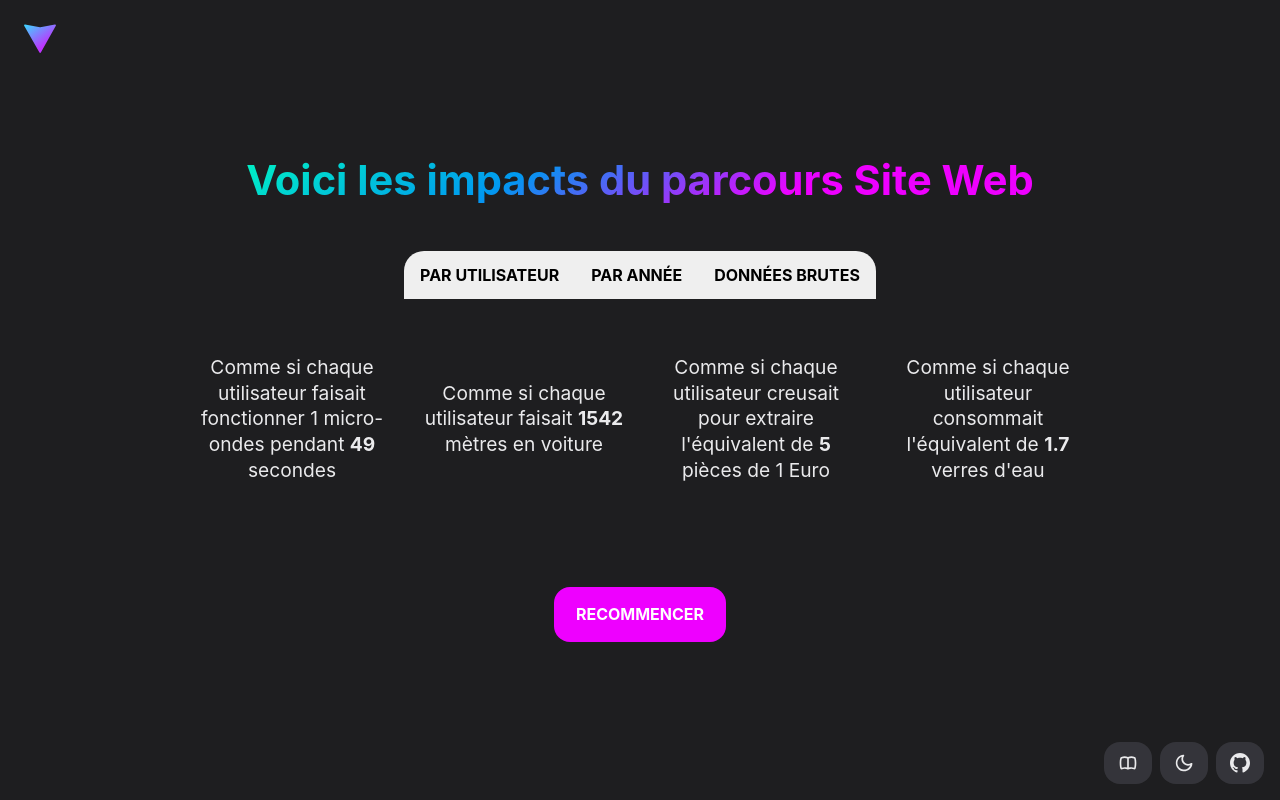
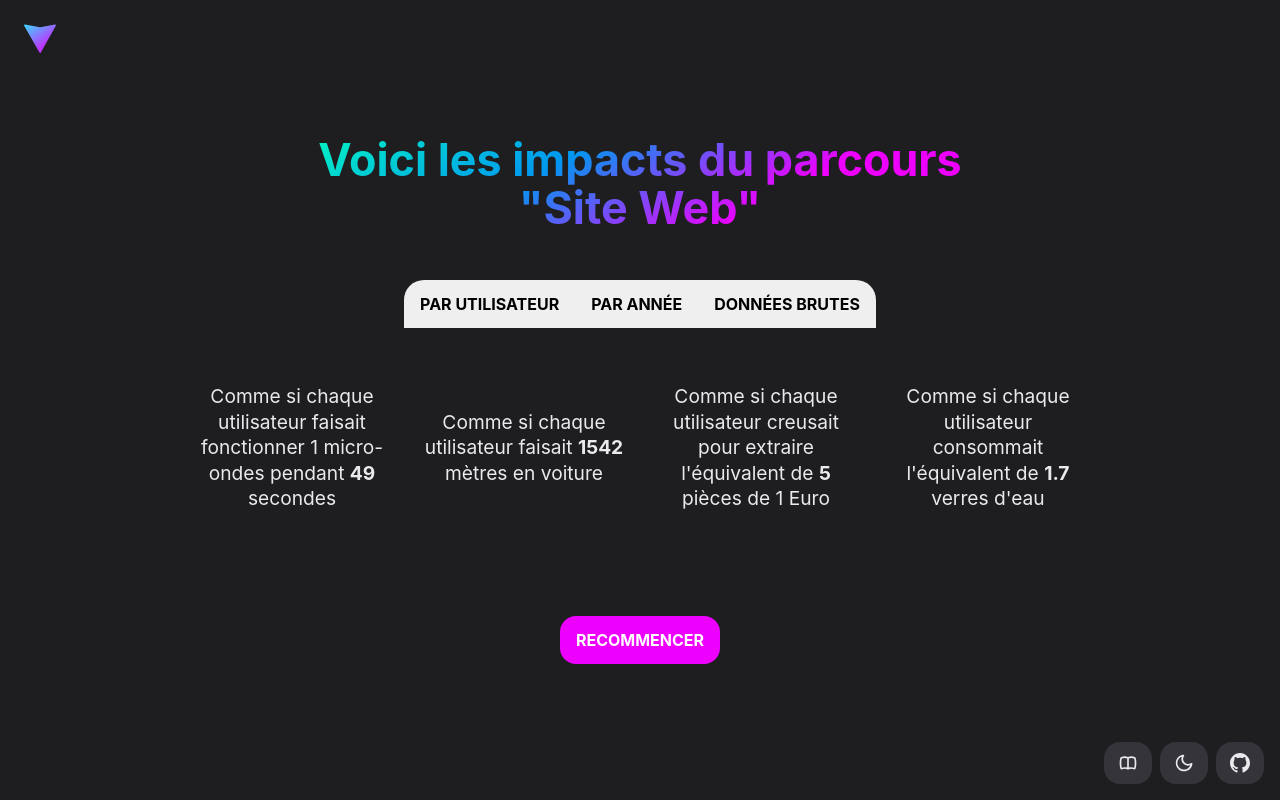
Before and after one commit to adrienloup/lcc, a React (Vite) app: page /lcc/resultat in a window 1280 px wide. Built offline with nearby package versions, Linux system fonts and the light colour scheme.

Commit message:
Add result page

```diff
--- a/src/pages/Result/Result.scss
+++ b/src/pages/Result/Result.scss
@@ -1,13 +1,14 @@
 .result {
 
   .title {
-    line-height: 2.8rem;
-    font-size: 2.6rem;
+    text-align: center;
+    line-height: 3rem;
+    font-size: 2.8rem;
   }
 
   .button {
     margin-top: 6vh;
-    padding: 1.2rem 1.4rem;
+    padding: 1rem;
     line-height: 1rem;
     font-size: 1rem;
   }
--- a/src/pages/Result/Result.tsx
+++ b/src/pages/Result/Result.tsx
@@ -19,7 +19,7 @@ function Result({ mode }: { mode: string }) {
       >
         <Title
           id='result'
-          label={`Voici les impacts du parcours ${data.q1}`}
+          label={`Voici les impacts du parcours<br />"${data.q1}"`}
         />
         <Tabs data={data} />
         <Button
```
